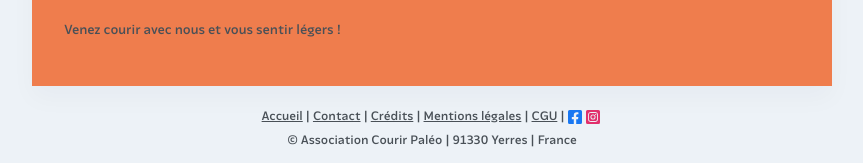
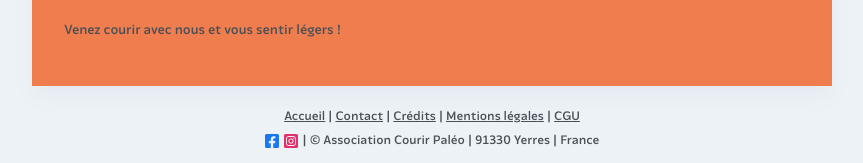
Before and after one commit to courirpaleo/courirpaleo.github.io, a Jekyll site: the page built from index.md, in a window 1280 px wide. Shown: the part 1490-1653 px from the top of the page, without its empty margins (208-1071 px from the left). Built offline with Jekyll 4.4.1, drawn with Linux system fonts in a browser that asks for light colours; some web fonts are replaced.

Commit message:
Update footer.html

```diff
--- a/_includes/footer.html
+++ b/_includes/footer.html
@@ -5,9 +5,9 @@
 | <a href="/credits">Crédits</a>
 | <a href="/mentions">Mentions légales</a>
 | <a href="/cgu">CGU</a>
-| <a href="https://www.facebook.com/{{ site.social.facebook }}" target="blank"><span class="social-icon fb"></a>
+<br/>
+<a href="https://www.facebook.com/{{ site.social.facebook }}" target="blank"><span class="social-icon fb"></a>
 <a href="https://www.instagram.com/{{ site.social.instagram }}" target="blank"></span><span class="social-icon ig"></span></a>
-<br/>
-© Association Courir Paléo | 91330 Yerres | France
+ | © Association Courir Paléo | 91330 Yerres | France
     </small>
 </footer>
```
